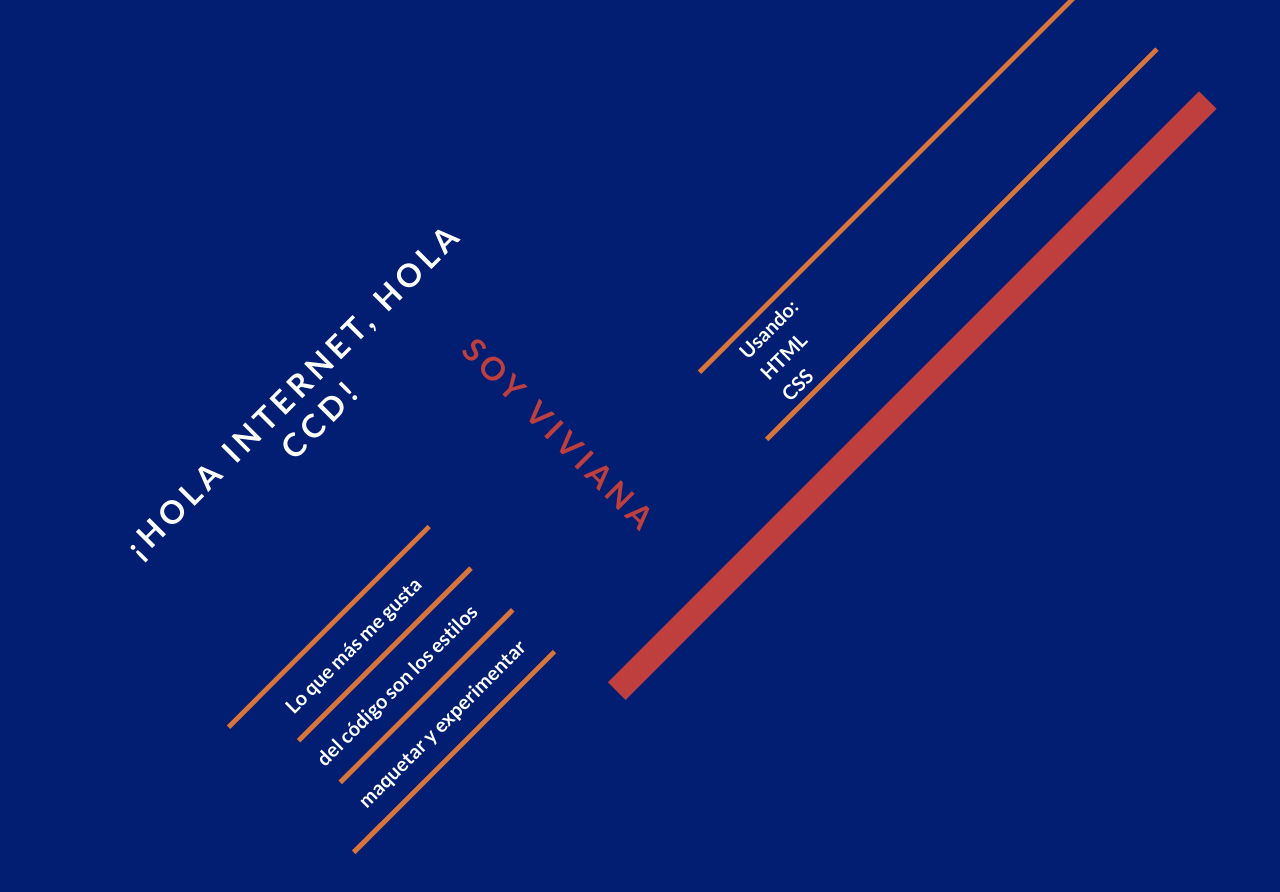
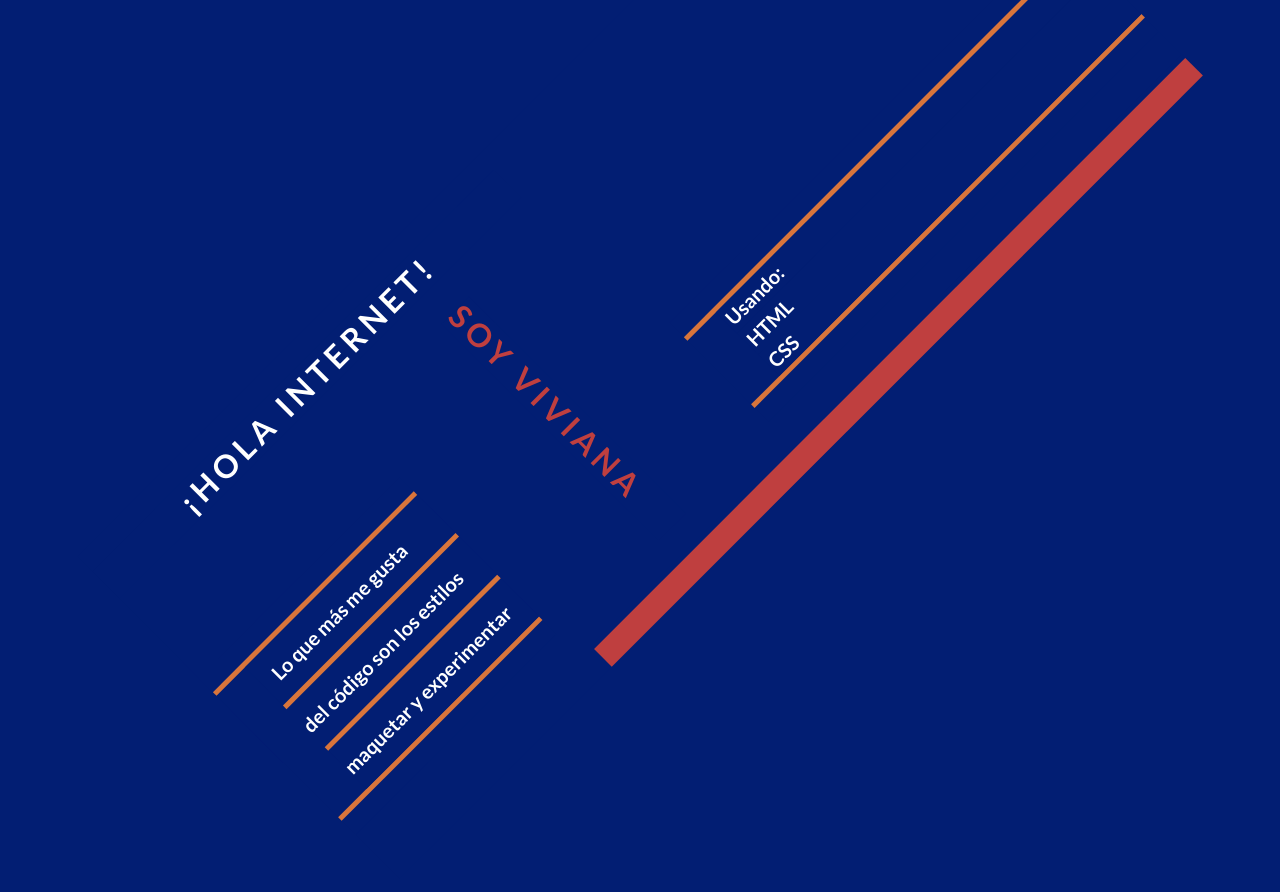
Before and after one commit to Vivianavarro/Prueba-Dos, a plain HTML site: page index.html in a window 1280 px wide. Drawn offline with Linux system fonts and the light colour scheme.

Commit message:
actualización de html, redacción corregida

```diff
--- a/index.html
+++ b/index.html
@@ -12,7 +12,7 @@
 <main>
     <header>
         <div class="wrapper">
-        <h1 class="title-1">¡HOLA INTERNET, HOLA CCD!</h1>
+        <h1 class="title-1">¡HOLA INTERNET!</h1>
         <h1 class="title-2">SOY VIVIANA</h1>
         <div class="block-right">
             <ul class="listado1">
```
